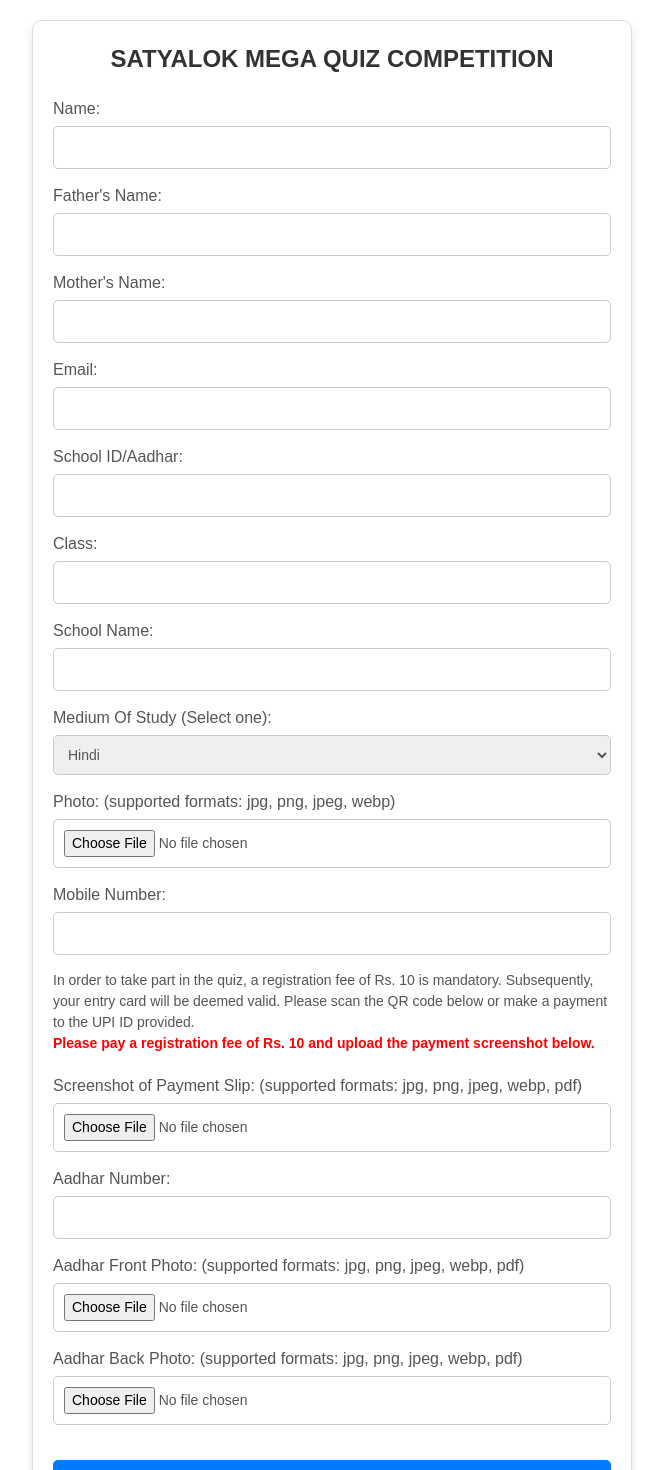
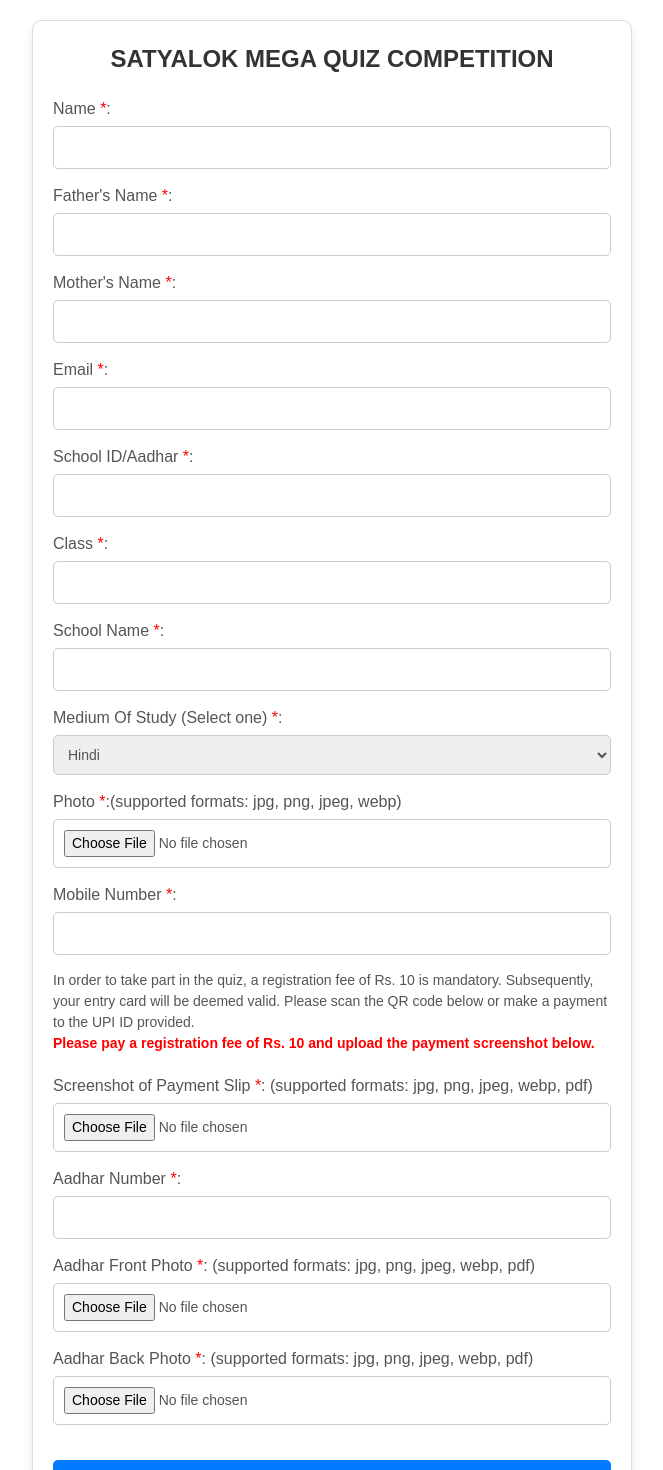
Before and after one commit to rahoolsingh/Satyalok_Quiz_Registarction_App, a React (Create React App) app: page / in a window 1280 px wide. Shown: the top 1470 px of the page, without its empty margins (308-971 px from the left). Built offline with nearby package versions, Linux system fonts and the light colour scheme; no server answers.

Commit message:
no chnage made

```diff
--- a/src/App.css
+++ b/src/App.css
@@ -78,8 +78,8 @@ input::-webkit-inner-spin-button {
 .error {
   color: #ff0000;
   font-size: 12px;
-  margin-top: -10px;
-  margin-bottom: 10px;
+  margin-top: 5px;
+  margin-bottom: 5px;
 }
 
 .fee-info {
@@ -90,6 +90,10 @@ input::-webkit-inner-spin-button {
 
 .fee-info .bold {
   font-weight: bold;
+  color: #ff0000;
+}
+
+span {
   color: #ff0000;
 }
 
--- a/src/Pages/Home.jsx
+++ b/src/Pages/Home.jsx
@@ -165,7 +165,7 @@ const Home = () => {
                 <form onSubmit={formik.handleSubmit} className="quiz-form">
                     <h1>SATYALOK MEGA QUIZ COMPETITION</h1>
                     <label>
-                        Name:
+                        <p>Name<span> *</span>:</p>
                         <input
                             type="text"
                             name="name"
@@ -178,7 +178,7 @@ const Home = () => {
                         ) : null}
                     </label>
                     <label>
-                        Father's Name:
+                        <p>Father's Name<span> *</span>:</p>
                         <input
                             type="text"
                             name="fathersName"
@@ -194,7 +194,7 @@ const Home = () => {
                         ) : null}
                     </label>
                     <label>
-                        Mother's Name:
+                        <p>Mother's Name<span> *</span>:</p>
                         <input
                             type="text"
                             name="mothersName"
@@ -210,7 +210,7 @@ const Home = () => {
                         ) : null}
                     </label>
                     <label>
-                        Email:
+                        <p>Email<span> *</span>:</p>
                         <input
                             type="email"
                             name="email"
@@ -223,7 +223,7 @@ const Home = () => {
                         ) : null}
                     </label>
                     <label>
-                        School ID/Aadhar:
+                        <p>School ID/Aadhar<span> *</span>:</p>
                         <input
                             type="text"
                             name="schoolID"
@@ -238,7 +238,7 @@ const Home = () => {
                         ) : null}
                     </label>
                     <label>
-                        Class:
+                        <p>Class<span> *</span>:</p>
                         <input
                             type="text"
                             name="class"
@@ -251,7 +251,7 @@ const Home = () => {
                         ) : null}
                     </label>
                     <label>
-                        School Name:
+                        <p>School Name<span> *</span>:</p>
                         <input
                             type="text"
                             name="schoolName"
@@ -267,7 +267,7 @@ const Home = () => {
                         ) : null}
                     </label>
                     <label>
-                        Medium Of Study (Select one):
+                        <p>Medium Of Study (Select one)<span> *</span>:</p>
                         <select
                             name="mediumOfStudy"
                             onChange={formik.handleChange}
@@ -285,7 +285,7 @@ const Home = () => {
                         ) : null}
                     </label>
                     <label>
-                        Photo: (supported formats: jpg, png, jpeg, webp)
+                        <p>Photo<span> *</span>:(supported formats: jpg, png, jpeg, webp)</p>
                         <input
                             type="file"
                             name="photo"
@@ -302,7 +302,7 @@ const Home = () => {
                         ) : null}
                     </label>
                     <label>
-                        Mobile Number:
+                        <p>Mobile Number<span> *</span>:</p>
                         <input
                             type="number"
                             name="mobile"
@@ -329,7 +329,7 @@ const Home = () => {
                     </div>
 
                     <label>
-                        Screenshot of Payment Slip: (supported formats: jpg, png, jpeg, webp, pdf)
+                        <p>Screenshot of Payment Slip<span> *</span>: (supported formats: jpg, png, jpeg, webp, pdf)</p>
                         <input
                             type="file"
                             name="paymentSlip"
@@ -349,7 +349,7 @@ const Home = () => {
                         ) : null}
                     </label>
                     <label>
-                        Aadhar Number:
+                        <p>Aadhar Number<span> *</span>:</p>
                         <input
                             type="number"
                             name="aadhar"
@@ -362,7 +362,7 @@ const Home = () => {
                         ) : null}
                     </label>
                     <label>
-                        Aadhar Front Photo: (supported formats: jpg, png, jpeg, webp, pdf)
+                        <p>Aadhar Front Photo<span> *</span>: (supported formats: jpg, png, jpeg, webp, pdf)</p>
                         <input
                             type="file"
                             name="aadharFront"
@@ -382,7 +382,7 @@ const Home = () => {
                         ) : null}
                     </label>
                     <label>
-                        Aadhar Back Photo: (supported formats: jpg, png, jpeg, webp, pdf)
+                        <p>Aadhar Back Photo<span> *</span>: (supported formats: jpg, png, jpeg, webp, pdf)</p>
                         <input
                             type="file"
                             name="aadharBack"
```
